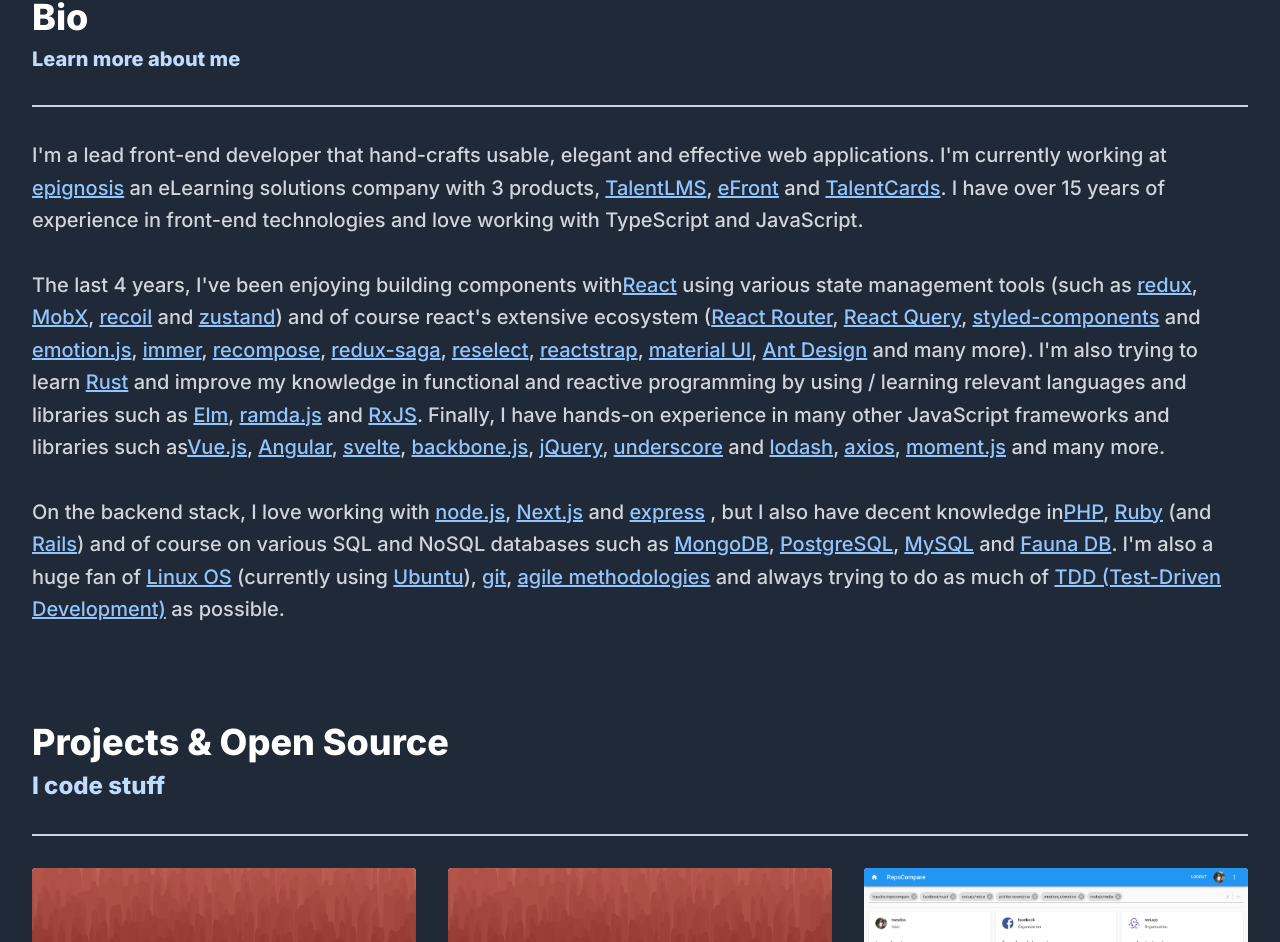
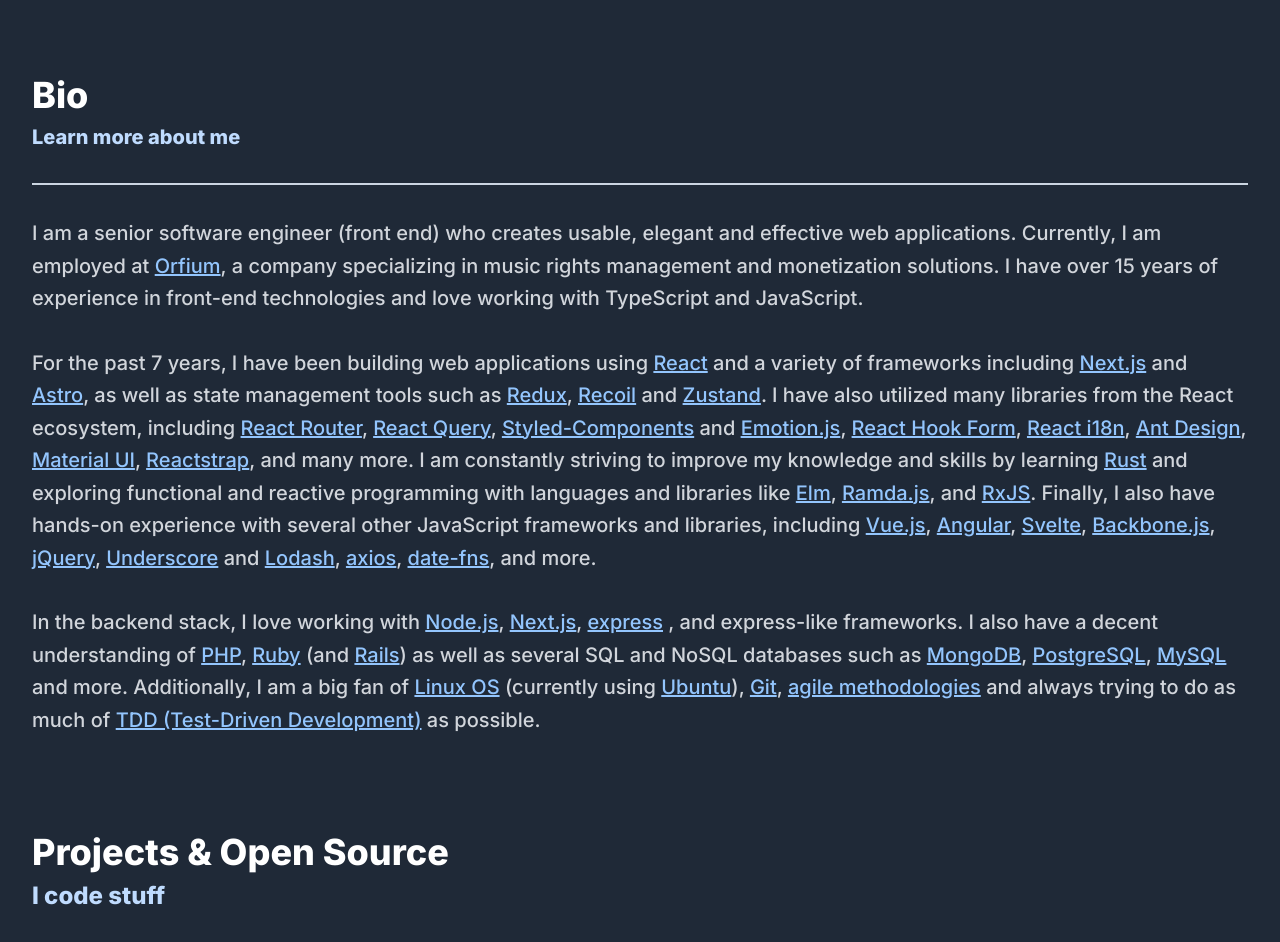
Before and after one commit to tsevdos/tsevdos.me, a Next.js app: page / in a window 1280 px wide. Shown: the part 736-1678 px from the top of the page. Built offline with nearby package versions, Linux system fonts and the light colour scheme.

Commit message:
fix: biography copy

```diff
--- a/components/Bio.tsx
+++ b/components/Bio.tsx
@@ -4,30 +4,18 @@
       <h2 className="text-3xl md:text-4xl font-extrabold mb-2 text-white">Bio</h2>
       <h3 className="text-base md:text-xl font-extrabold mb-4 text-blue-200">Learn more about me</h3>
       <hr className="h-0 w-full my-8 border-t-2 border-slate-300" />
-
       <p className="text-xl md:leading-relaxed font-medium text-gray-300 my-8">
-        I&apos;m a lead front-end developer that hand-crafts usable, elegant and effective web applications. I&apos;m
-        currently working at{" "}
-        <a href="https://www.epignosishq.com" className="text-blue-300 underline" rel="noreferrer" target="_blank">
-          epignosis
-        </a>{" "}
-        an eLearning solutions company with 3 products,{" "}
-        <a href="https://www.talentlms.com" className="text-blue-300 underline" rel="noreferrer" target="_blank">
-          TalentLMS
+        I am a senior software engineer (front end) who creates usable, elegant and effective web applications.
+        Currently, I am employed at{" "}
+        <a href="https://orfium.com" className="text-blue-300 underline" rel="noreferrer" target="_blank">
+          Orfium
         </a>
-        ,{" "}
-        <a href="https://www.efrontlearning.com" className="text-blue-300 underline" rel="noreferrer" target="_blank">
-          eFront
-        </a>{" "}
-        and{" "}
-        <a href="https://www.talentcards.io" className="text-blue-300 underline" rel="noreferrer" target="_blank">
-          TalentCards
-        </a>
-        . I have over 15 years of experience in front-end technologies and love working with TypeScript and JavaScript.
+        , a company specializing in music rights management and monetization solutions. I have over 15 years of
+        experience in front-end technologies and love working with TypeScript and JavaScript.
       </p>
 
       <p className="text-xl md:leading-relaxed font-medium text-gray-300 my-8">
-        The last 4 years, I&apos;ve been enjoying building components with
+        For the past 7 years, I have been building web applications using{" "}
         <a
           href="https://facebook.github.io/react/"
           className="text-blue-300 underline"
@@ -36,23 +24,27 @@
         >
           React
         </a>{" "}
-        using various state management tools (such as{" "}
+        and a variety of frameworks including{" "}
+        <a href="https://nextjs.org/" className="text-blue-300 underline" target="_blank" rel="noreferrer">
+          Next.js
+        </a>{" "}
+        and{" "}
+        <a href="https://astro.build/" className="text-blue-300 underline" target="_blank" rel="noreferrer">
+          Astro
+        </a>
+        , as well as state management tools such as{" "}
         <a href="https://redux.js.org/" className="text-blue-300 underline" target="_blank" rel="noreferrer">
-          redux
-        </a>
-        ,{" "}
-        <a href="https://mobx.js.org/" className="text-blue-300 underline" target="_blank" rel="noreferrer">
-          MobX
+          Redux
         </a>
         ,{" "}
         <a href="https://recoiljs.org/" className="text-blue-300 underline" target="_blank" rel="noreferrer">
-          recoil
+          Recoil
         </a>{" "}
         and{" "}
         <a href="https://zustand.surge.sh" className="text-blue-300 underline" target="_blank" rel="noreferrer">
-          zustand
+          Zustand
         </a>
-        ) and of course react&apos;s extensive ecosystem (
+        . I have also utilized many libraries from the React ecosystem, including{" "}
         <a
           href="https://github.com/ReactTraining/react-router"
           className="text-blue-300 underline"
@@ -77,73 +69,49 @@
           target="_blank"
           rel="noreferrer"
         >
-          styled-components
+          Styled-Components
         </a>{" "}
         and{" "}
         <a href="https://emotion.sh" className="text-blue-300 underline" target="_blank" rel="noreferrer">
-          emotion.js
+          Emotion.js
         </a>
         ,{" "}
-        <a
-          href="https://github.com/mweststrate/immer"
-          className="text-blue-300 underline"
-          target="_blank"
-          rel="noreferrer"
-        >
-          immer
+        <a href="https://react-hook-form.com/" className="text-blue-300 underline" target="_blank" rel="noreferrer">
+          React Hook Form
         </a>
         ,{" "}
-        <a
-          href="https://github.com/acdlite/recompose"
-          className="text-blue-300 underline"
-          target="_blank"
-          rel="noreferrer"
-        >
-          recompose
-        </a>
-        ,{" "}
-        <a href="https://redux-saga.js.org/" className="text-blue-300 underline" target="_blank" rel="noreferrer">
-          redux-saga
-        </a>
-        ,{" "}
-        <a
-          href="https://github.com/reduxjs/reselect"
-          className="text-blue-300 underline"
-          target="_blank"
-          rel="noreferrer"
-        >
-          reselect
-        </a>
-        ,{" "}
-        <a href="https://reactstrap.github.io/" className="text-blue-300 underline" target="_blank" rel="noreferrer">
-          reactstrap
-        </a>
-        ,{" "}
-        <a href="https://material-ui.com/" className="text-blue-300 underline" target="_blank" rel="noreferrer">
-          material UI
+        <a href="https://formatjs.io/" className="text-blue-300 underline" target="_blank" rel="noreferrer">
+          React i18n
         </a>
         ,{" "}
         <a href="https://ant.design/" className="text-blue-300 underline" target="_blank" rel="noreferrer">
           Ant Design
-        </a>{" "}
-        and many more). I&apos;m also trying to learn{" "}
+        </a>
+        ,{" "}
+        <a href="https://material-ui.com/" className="text-blue-300 underline" target="_blank" rel="noreferrer">
+          Material UI
+        </a>
+        ,{" "}
+        <a href="https://reactstrap.github.io/" className="text-blue-300 underline" target="_blank" rel="noreferrer">
+          Reactstrap
+        </a>
+        , and many more. I am constantly striving to improve my knowledge and skills by learning{" "}
         <a href="https://www.rust-lang.org/" className="text-blue-300 underline" target="_blank" rel="noreferrer">
           Rust
         </a>{" "}
-        and improve my knowledge in functional and reactive programming by using / learning relevant languages and
-        libraries such as{" "}
+        and exploring functional and reactive programming with languages and libraries like{" "}
         <a href="https://elm-lang.org/" className="text-blue-300 underline" target="_blank" rel="noreferrer">
           Elm
         </a>
         ,{" "}
         <a href="http://ramdajs.com/" className="text-blue-300 underline" target="_blank" rel="noreferrer">
-          ramda.js
-        </a>{" "}
-        and{" "}
+          Ramda.js
+        </a>
+        , and{" "}
         <a href="http://reactivex.io/rxjs/" className="text-blue-300 underline" target="_blank" rel="noreferrer">
           RxJS
         </a>
-        . Finally, I have hands-on experience in many other JavaScript frameworks and libraries such as
+        . Finally, I also have hands-on experience with several other JavaScript frameworks and libraries, including{" "}
         <a href="https://vuejs.org/" className="text-blue-300 underline" target="_blank" rel="noreferrer">
           Vue.js
         </a>
@@ -153,11 +121,11 @@
         </a>
         ,{" "}
         <a href="https://svelte.dev" className="text-blue-300 underline" target="_blank" rel="noreferrer">
-          svelte
+          Svelte
         </a>
         ,{" "}
         <a href="http://backbonejs.org/" className="text-blue-300 underline" target="_blank" rel="noreferrer">
-          backbone.js
+          Backbone.js
         </a>
         ,{" "}
         <a href="https://jquery.com/" className="text-blue-300 underline" target="_blank" rel="noreferrer">
@@ -165,11 +133,11 @@
         </a>
         ,{" "}
         <a href="http://underscorejs.org/" className="text-blue-300 underline" target="_blank" rel="noreferrer">
-          underscore
+          Underscore
         </a>{" "}
         and{" "}
         <a href="https://lodash.com/" className="text-blue-300 underline" target="_blank" rel="noreferrer">
-          lodash
+          Lodash
         </a>
         ,{" "}
         <a
@@ -181,26 +149,26 @@
           axios
         </a>
         ,{" "}
-        <a href="https://momentjs.com/" className="text-blue-300 underline" target="_blank" rel="noreferrer">
-          moment.js
-        </a>{" "}
-        and many more.
+        <a href="https://date-fns.org/" className="text-blue-300 underline" target="_blank" rel="noreferrer">
+          date-fns
+        </a>
+        , and more.
       </p>
 
       <p className="text-xl md:leading-relaxed font-medium text-gray-300 my-0">
-        On the backend stack, I love working with{" "}
+        In the backend stack, I love working with{" "}
         <a href="https://nodejs.org/" className="text-blue-300 underline" target="_blank" rel="noreferrer">
-          node.js
+          Node.js
         </a>
         ,{" "}
         <a href="https://nextjs.org/" className="text-blue-300 underline" target="_blank" rel="noreferrer">
           Next.js
-        </a>{" "}
-        and{" "}
+        </a>
+        ,{" "}
         <a href="https://expressjs.com/" className="text-blue-300 underline" target="_blank" rel="noreferrer">
           express
         </a>{" "}
-        , but I also have decent knowledge in
+        , and express-like frameworks. I also have a decent understanding of{" "}
         <a href="https://www.php.net/" className="text-blue-300 underline" target="_blank" rel="noreferrer">
           PHP
         </a>
@@ -212,7 +180,7 @@
         <a href="http://rubyonrails.org/" className="text-blue-300 underline" target="_blank" rel="noreferrer">
           Rails
         </a>
-        ) and of course on various SQL and NoSQL databases such as{" "}
+        ) as well as several SQL and NoSQL databases such as{" "}
         <a href="https://www.mongodb.com/" className="text-blue-300 underline" target="_blank" rel="noreferrer">
           MongoDB
         </a>
@@ -224,11 +192,7 @@
         <a href="https://www.mysql.com/" className="text-blue-300 underline" target="_blank" rel="noreferrer">
           MySQL
         </a>{" "}
-        and{" "}
-        <a href="https://fauna.com/" className="text-blue-300 underline" target="_blank" rel="noreferrer">
-          Fauna DB
-        </a>
-        . I&apos;m also a huge fan of{" "}
+        and more. Additionally, I am a big fan of{" "}
         <a href="https://www.linux.org/" className="text-blue-300 underline" target="_blank" rel="noreferrer">
           Linux OS
         </a>{" "}
@@ -238,7 +202,7 @@
         </a>
         ),{" "}
         <a href="https://git-scm.com/" className="text-blue-300 underline" target="_blank" rel="noreferrer">
-          git
+          Git
         </a>
         ,{" "}
         <a
```
Also changed, not shown: components/Hero.tsx (+15 -6 lines).
